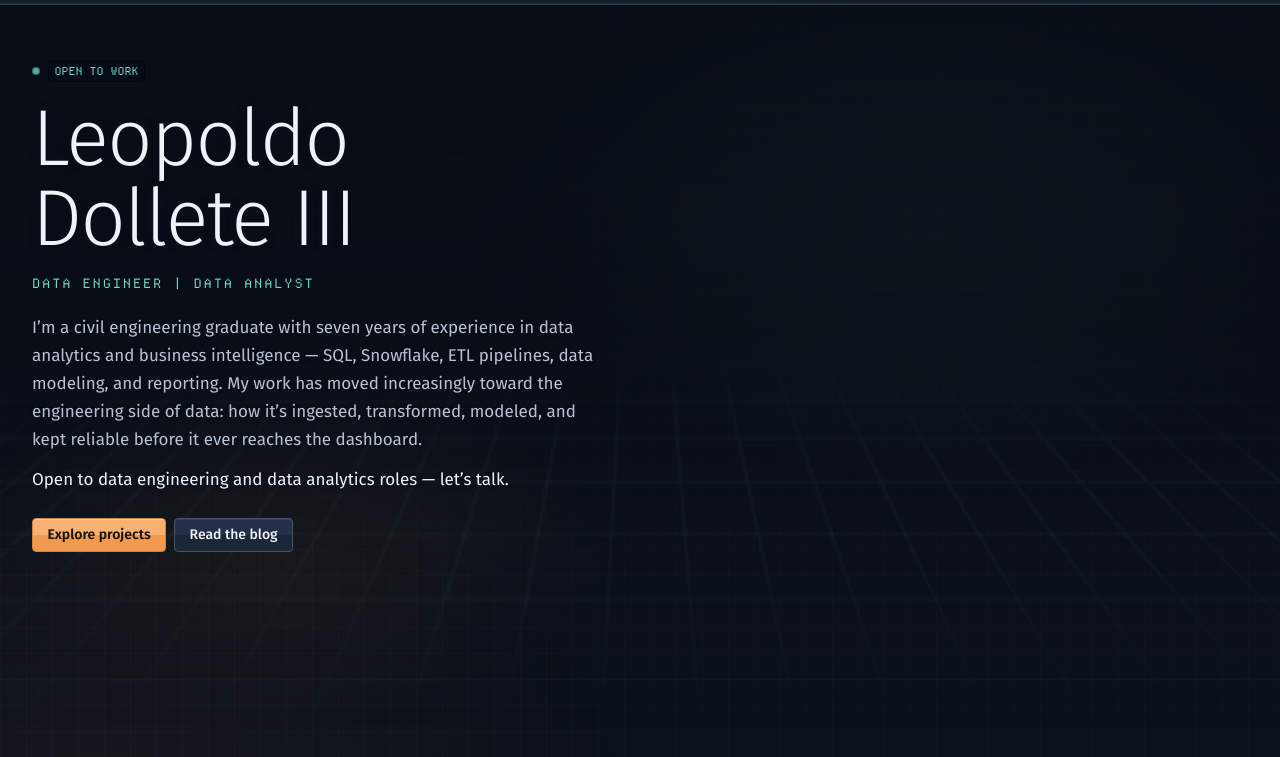
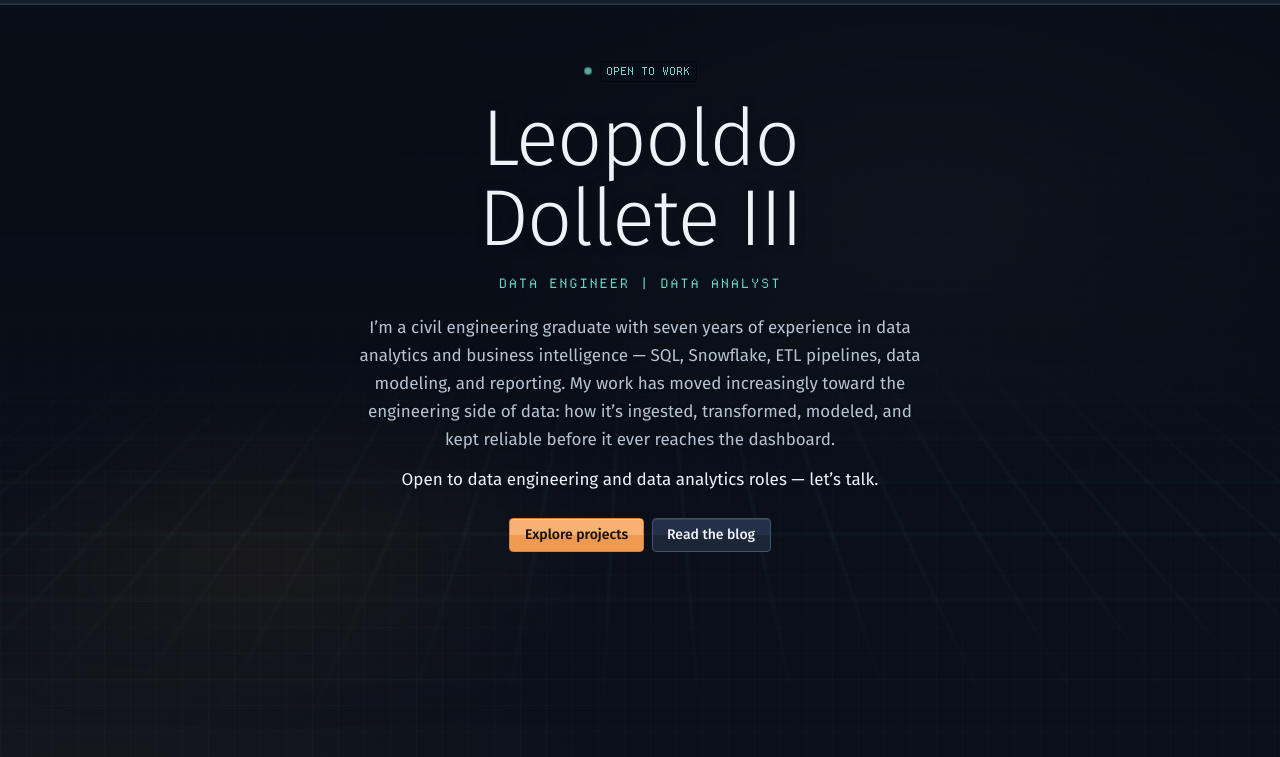
Before and after one commit to PolDo01/PolDo01.github.io, a website: page index.html in a window 1280 px wide. Shown: the part 42-799 px from the top of the page. Drawn offline with Linux system fonts and the light colour scheme.

Commit message:
Center hero content (status, name, role, lede, actions)

```diff
--- a/assets/css/style.css
+++ b/assets/css/style.css
@@ -586,16 +586,20 @@ button {
   width: 100%;
   max-width: var(--shell);
   margin: 0 auto;
+  display: flex;
+  justify-content: center;
   padding: clamp(2.5rem, 7vh, 4.5rem) var(--gutter) clamp(7rem, 22vh, 12rem);
 }
 
 .hero__intro {
   max-width: min(36rem, 100%);
+  text-align: center;
 }
 
 .hero__status {
   display: flex;
   align-items: center;
+  justify-content: center;
   gap: 0.5rem;
   margin: 0 0 1.1rem;
 }
@@ -638,6 +642,7 @@ button {
 .hero__actions {
   display: flex;
   flex-wrap: wrap;
+  justify-content: center;
   gap: 0.5rem;
   margin-top: 1.6rem;
 }
```
